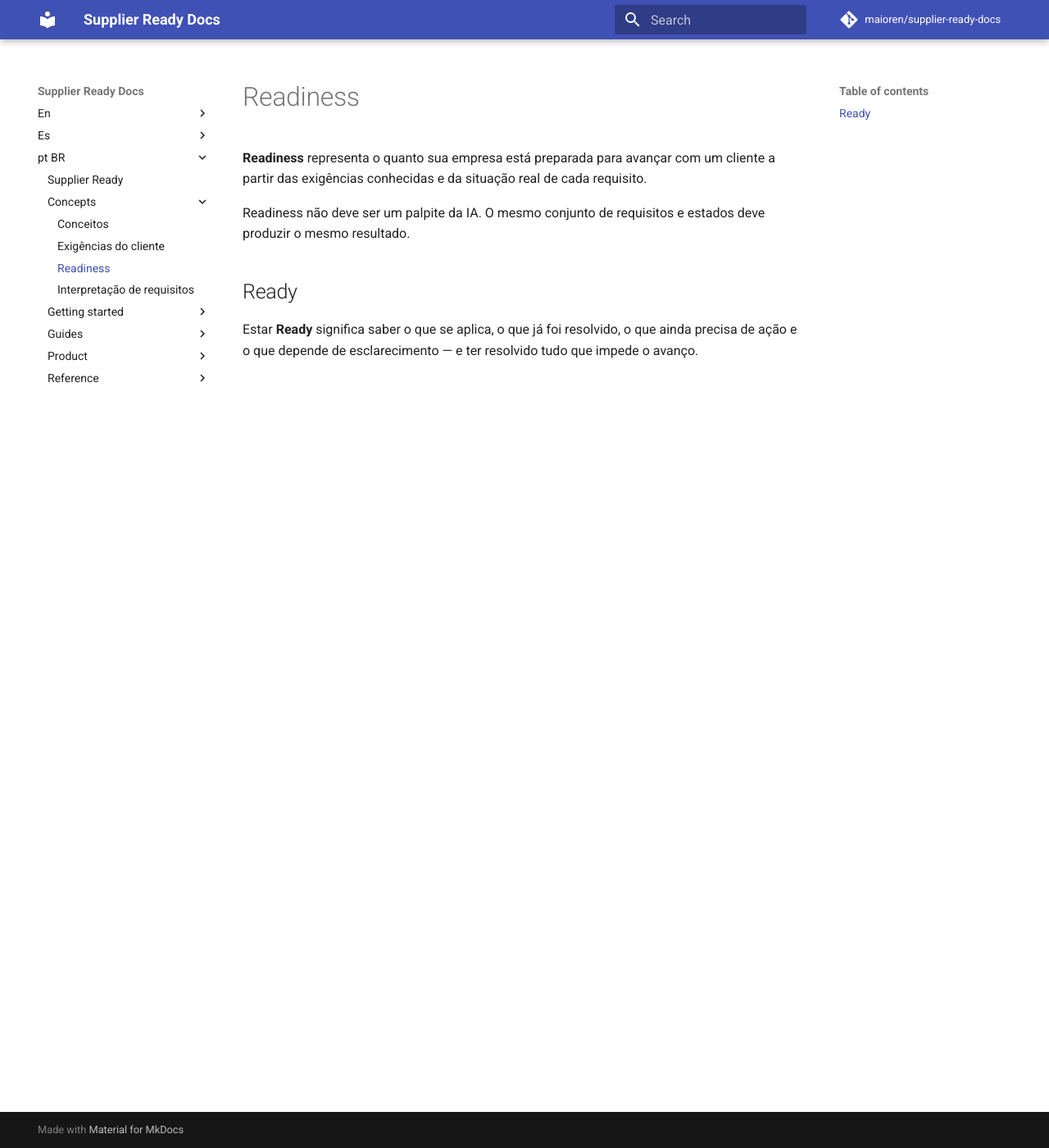
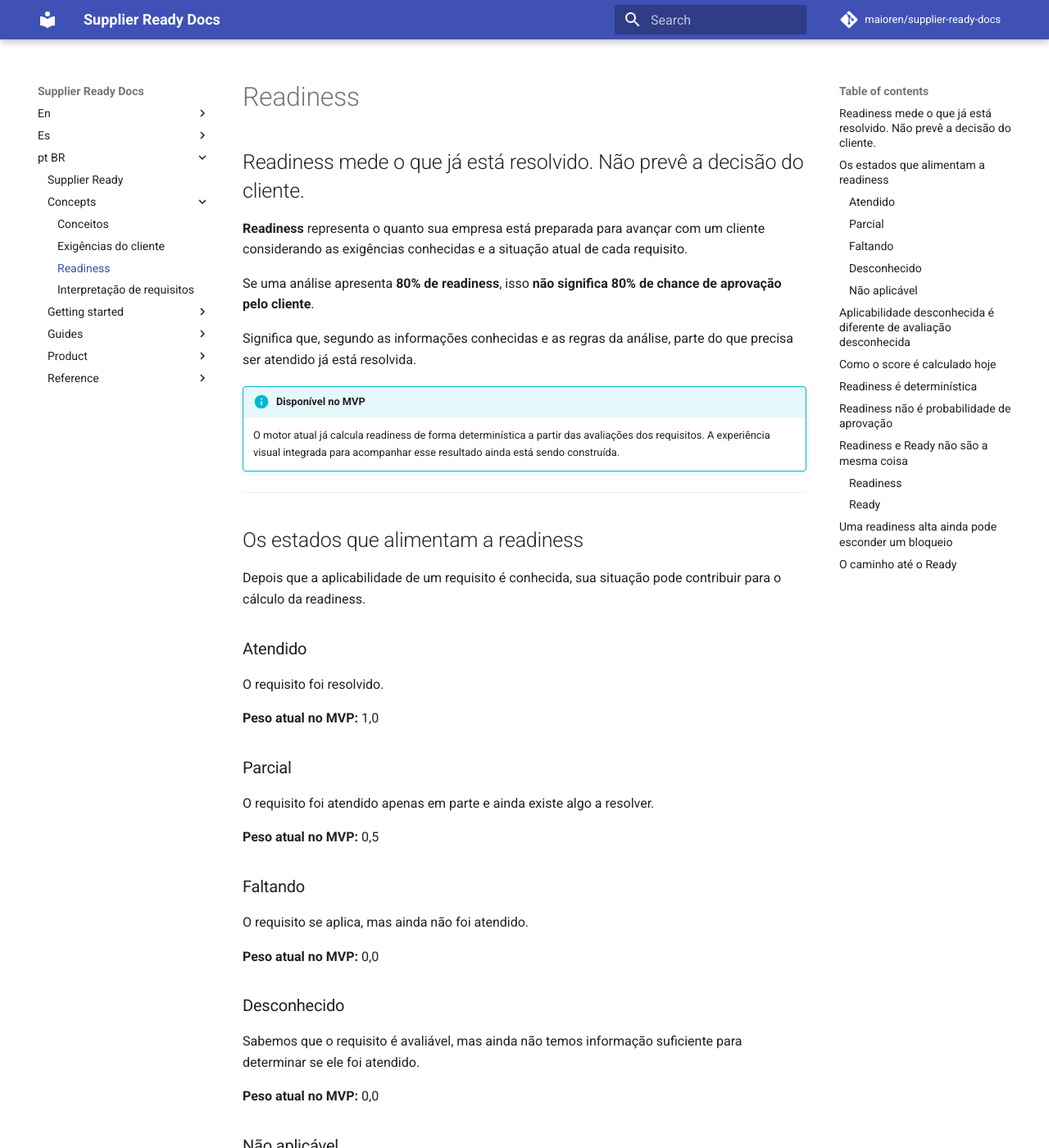
Before and after one commit to maioren/supplier-ready-docs, an MkDocs documentation site: the page built from docs/pt-BR/concepts/readiness.md, in a window 1280 px wide and 1400 px high. Shown: the whole window at 82% size. Built offline with MkDocs 1.6.1 and Material for MkDocs 9.7.7, drawn with Linux system fonts in a browser that asks for light colours; comment, search, counter and statistics services are not loaded; some of the changed text lies outside the part shown.

Commit message:
docs: explain deterministic readiness and Ready distinction

```diff
--- a/docs/pt-BR/concepts/readiness.md
+++ b/docs/pt-BR/concepts/readiness.md
@@ -1,9 +1,188 @@
 # Readiness
 
-**Readiness** representa o quanto sua empresa está preparada para avançar com um cliente a partir das exigências conhecidas e da situação real de cada requisito.
+## Readiness mede o que já está resolvido. Não prevê a decisão do cliente.
 
-Readiness não deve ser um palpite da IA. O mesmo conjunto de requisitos e estados deve produzir o mesmo resultado.
+**Readiness** representa o quanto sua empresa está preparada para avançar com um cliente considerando as exigências conhecidas e a situação atual de cada requisito.
 
-## Ready
+Se uma análise apresenta **80% de readiness**, isso **não significa 80% de chance de aprovação pelo cliente**.
 
-Estar **Ready** significa saber o que se aplica, o que já foi resolvido, o que ainda precisa de ação e o que depende de esclarecimento — e ter resolvido tudo que impede o avanço.
+Significa que, segundo as informações conhecidas e as regras da análise, parte do que precisa ser atendido já está resolvida.
+
+!!! info "Disponível no MVP"
+    O motor atual já calcula readiness de forma determinística a partir das avaliações dos requisitos. A experiência visual integrada para acompanhar esse resultado ainda está sendo construída.
+
+---
+
+## Os estados que alimentam a readiness
+
+Depois que a aplicabilidade de um requisito é conhecida, sua situação pode contribuir para o cálculo da readiness.
+
+### Atendido
+
+O requisito foi resolvido.
+
+**Peso atual no MVP:** 1,0
+
+### Parcial
+
+O requisito foi atendido apenas em parte e ainda existe algo a resolver.
+
+**Peso atual no MVP:** 0,5
+
+### Faltando
+
+O requisito se aplica, mas ainda não foi atendido.
+
+**Peso atual no MVP:** 0,0
+
+### Desconhecido
+
+Sabemos que o requisito é avaliável, mas ainda não temos informação suficiente para determinar se ele foi atendido.
+
+**Peso atual no MVP:** 0,0
+
+### Não aplicável
+
+O requisito não se aplica à empresa.
+
+Ele é **excluído do cálculo** e não reduz a readiness.
+
+---
+
+## Aplicabilidade desconhecida é diferente de avaliação desconhecida
+
+Essa diferença é importante.
+
+Se ainda não sabemos **se um requisito se aplica à empresa**, sua aplicabilidade permanece desconhecida. Nesse caso, o requisito fica fora do cálculo de readiness e é acompanhado separadamente como uma pendência de aplicabilidade.
+
+Se já sabemos que o requisito é avaliável, mas ainda não sabemos **se a empresa o atende**, sua avaliação pode ficar como **Desconhecido**. Nesse caso, ele participa do cálculo com peso zero.
+
+Em outras palavras:
+
+**Não sabemos se se aplica**
+→ pendência de aplicabilidade; ainda não entra no score.
+
+**Sabemos que se aplica, mas não sabemos se está atendido**
+→ entra no score como Desconhecido.
+
+Essa distinção impede que uma condição ainda não resolvida seja tratada como uma falha da empresa.
+
+---
+
+## Como o score é calculado hoje
+
+!!! info "Disponível no MVP"
+
+O cálculo atual usa os pesos dos requisitos avaliáveis:
+
+`readiness = soma dos pesos ÷ quantidade de requisitos avaliáveis × 100`
+
+Considere uma análise com:
+
+- 7 requisitos **Atendidos**;
+- 2 requisitos **Parciais**;
+- 1 requisito **Faltando**.
+
+O cálculo será:
+
+`(7 × 1,0 + 2 × 0,5 + 1 × 0,0) ÷ 10 × 100 = 80%`
+
+A readiness dessa análise é **80%**.
+
+Se não existir nenhum requisito avaliável, o motor não força um percentual artificial: o score permanece sem valor até que exista informação suficiente para calculá-lo.
+
+---
+
+## Readiness é determinística
+
+A IA pode ajudar a interpretar exigências, identificar condições, encontrar evidências e obter as informações necessárias para avaliar requisitos.
+
+**Ela não escolhe o score.**
+
+Depois que as avaliações são conhecidas, regras determinísticas calculam a readiness.
+
+> **Mesmos requisitos + mesmas avaliações = mesma readiness.**
+
+Isso torna o resultado reproduzível e evita que duas execuções da IA produzam percentuais diferentes para exatamente a mesma situação conhecida.
+
+---
+
+## Readiness não é probabilidade de aprovação
+
+O Supplier Ready conhece as exigências que foram informadas e a situação registrada para cada requisito. Ele não controla a decisão final do cliente.
+
+Um cliente pode considerar informações adicionais, realizar verificações próprias ou tomar decisões que não estavam expressas nas exigências analisadas.
+
+Por isso:
+
+> **80% de readiness significa progresso na preparação. Não 80% de chance de aprovação.**
+
+A readiness ajuda sua empresa a entender o que já foi resolvido e onde ainda existem gaps. Ela não promete qual será a decisão do cliente.
+
+---
+
+## Readiness e Ready não são a mesma coisa
+
+### Readiness
+
+É uma **medida de progresso**.
+
+Responde:
+
+> **Quanto do que conseguimos avaliar já está resolvido?**
+
+### Ready
+
+É um **estado de conclusão** que estamos construindo para o produto.
+
+Responde:
+
+> **Existe algo que ainda impede minha empresa de avançar?**
+
+!!! note "Em desenvolvimento — experiência do produto"
+    O motor atual calcula readiness, mas ainda não possui um estado de domínio `Ready`. A definição e as regras finais desse estado ainda serão implementadas e validadas.
+
+Conceitualmente, queremos que **Ready** signifique que tudo que se aplica e precisa ser resolvido foi resolvido — e não simplesmente que um número atingiu determinado percentual.
+
+---
+
+## Uma readiness alta ainda pode esconder um bloqueio
+
+Imagine uma análise com muitos requisitos:
+
+**19 requisitos atendidos**
+**1 requisito obrigatório faltando**
+
+A readiness pode estar muito próxima de 100%, mas ainda existe algo concreto impedindo a conclusão do processo.
+
+É por isso que o objetivo do Supplier Ready não é apenas aumentar um percentual.
+
+O objetivo é tornar os **bloqueios restantes visíveis e acionáveis** até que possam ser resolvidos.
+
+---
+
+## O caminho até o Ready
+
+O modelo mental é:
+
+**Requisitos conhecidos**
+↓
+
+**Aplicabilidade**
+↓
+
+**Avaliação de cada requisito**
+↓
+
+**Readiness**
+↓
+
+**Bloqueios restantes?**
+↓
+
+**Ready**
+
+A readiness mostra o progresso. Ready representa a conclusão.
+
+> **Readiness responde: quanto já resolvemos?**
+> **Ready responde: existe algo que ainda impede avançar?**
```
